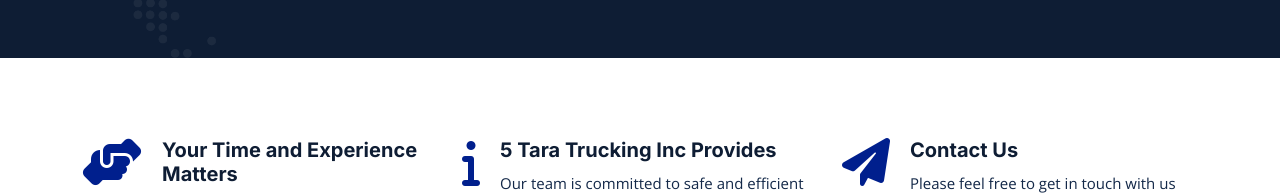
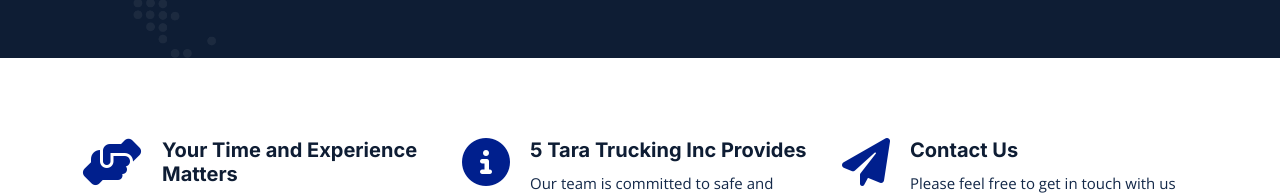
Before and after one commit to ttran97/IT-492---5-Tara-Trucking, a website: page index.html in a window 1280 px wide. Shown: the part 762-955 px from the top of the page. Drawn offline with nearby package versions, Linux system fonts and the light colour scheme.

Commit message:
update v3

```diff
--- a/index.html
+++ b/index.html
@@ -153,7 +153,7 @@
            <!-- End Service Item -->
 
            <div class="col-lg-4 col-md-6 service-item d-flex" data-aos="fade-up" data-aos-delay="100">
-            <div class="icon flex-shrink-0"><i class="fa-solid fa-info"></i></div>
+            <div class="icon flex-shrink-0"><i class="fa-solid fa-info-circle"></i></div>
             <div>
               <h4 class="title">5 Tara Trucking Inc Provides</h4>
               <p class="description"> Our team is committed to safe and efficient delivery of goods, using advanced technology and best practices. </p>
```
